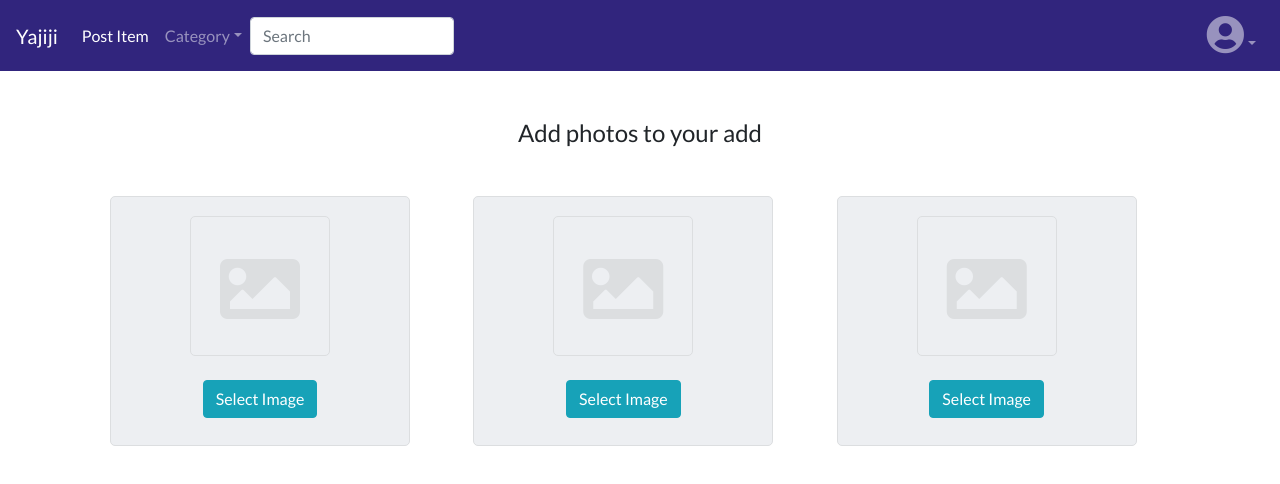
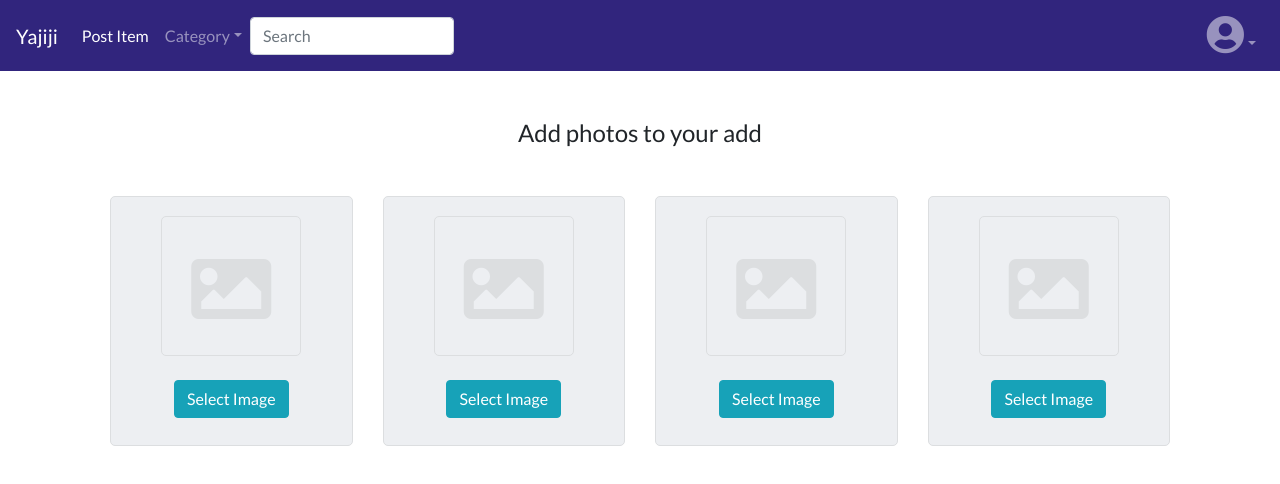
Before and after one commit to ykurata/shop-app, a React (Create React App) app in the folder client/: page /photo in a window 1280 px wide. Shown: the top 484 px of the page. Built offline with nearby package versions, Linux system fonts and the light colour scheme; no server answers; sample sign-in values are in the browser's storage.

Commit message:
made 4 columns

```diff
--- a/client/src/components/Photo.js
+++ b/client/src/components/Photo.js
@@ -44,7 +44,7 @@ class Photo extends Component {
               <h4>Add photos to your add</h4>
             </div>
             <div className="row photo-row">
-              <div className="col-lg-4 col-md-6 upload-img-container text-center">
+              <div className="col-lg-3 col-md-6 upload-img-container text-center">
                 {this.state.file.length !== 0 ? (
                   <span>
                   <div className="upload-img-outer-element">
@@ -80,7 +80,7 @@ class Photo extends Component {
                 )}
               </div>
 
-              <div className="col-lg-4 col-md-6 upload-img-container text-center">
+              <div className="col-lg-3 col-md-6 upload-img-container text-center">
                 {this.state.file.length > 1 ? (
                   <span>
                     <div className="upload-img-outer-element">
@@ -116,12 +116,48 @@ class Photo extends Component {
                 )}
               </div>
 
-              <div className="col-lg-4 col-md-6 upload-img-container text-center">
+              <div className="col-lg-3 col-md-6 upload-img-container text-center">
                 {this.state.file.length > 2 ? (
                   <span>
                     <div className="upload-img-outer-element">
                       <div className="upload-img-inner-element">
                         <img src={this.state.file[2]} alt="..." className="rounded upload-img" />
+                      </div>
+                    </div>
+                    <label className="btn btn-info mt-4">
+                      Select Image
+                      <input
+                        type="file"
+                        name="file"
+                        onChange={this.imageChange}
+                        hidden
+                      />
+                    </label>
+                  </span>
+                ) : (
+                  <div className="upload-img-outer-element">
+                    <div className="upload-img-inner-element">
+                      <div className="no-image text-center"><i className="fas fa-image fa-5x"></i></div>
+                      <label className="btn btn-info mt-4">
+                        Select Image
+                        <input
+                          type="file"
+                          name="file"
+                          onChange={this.imageChange}
+                          hidden
+                        />
+                      </label>
+                    </div>
+                  </div>
+                )}
+              </div>
+
+              <div className="col-lg-3 col-md-6 upload-img-container text-center">
+                {this.state.file.length > 3 ? (
+                    <span>
+                      <div className="upload-img-outer-element">
+                        <div className="upload-img-inner-element">
+                          <img src={this.state.file[3]} alt="..." className="rounded upload-img" />
                         </div>
                       </div>
                       <label className="btn btn-info mt-4">
```
Lines whose indentation alone changed are shown as unchanged.
